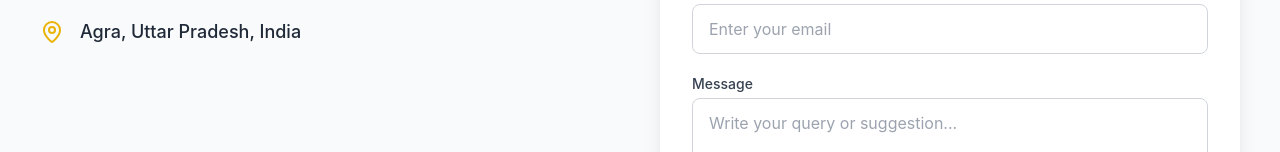
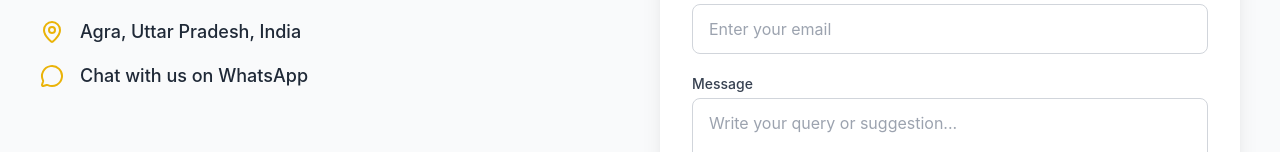
Before and after one commit to Amardeep001/explore-taj-holidays, a React (Vite) app: page /contact in a window 1280 px wide. Shown: the part 730-882 px from the top of the page. Built offline with nearby package versions, Linux system fonts and the light colour scheme.

Commit message:
whatsapp link

```diff
--- a/src/pages/Contact.jsx
+++ b/src/pages/Contact.jsx
@@ -1,5 +1,5 @@
 import React, { useEffect } from "react";
-import { Mail, Phone, MapPin } from "lucide-react";
+import { Mail, Phone, MapPin, MessageCircle } from "lucide-react";
 import { Helmet } from "react-helmet-async";
 
 const contactImage =
@@ -145,6 +145,17 @@ export default function Contact() {
                   Agra, Uttar Pradesh, India
                 </span>
               </div>
+              <div className="flex items-center gap-4">
+                <MessageCircle className="text-yellow-500" />
+                <a
+                  href="https://wa.me/917017149405?text=Hello%2C%20I%20would%20like%20to%20know%20more%20about%20Taj%20Mahal%20tours."
+                  target="_blank"
+                  rel="noopener noreferrer"
+                  className="text-gray-800 text-lg font-medium hover:text-green-600 transition"
+                >
+                  Chat with us on WhatsApp
+                </a>
+              </div>
             </div>
           </div>
 
```
